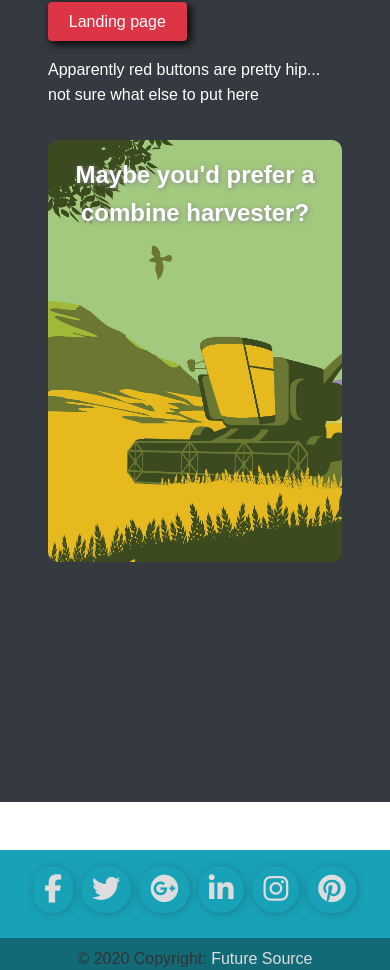
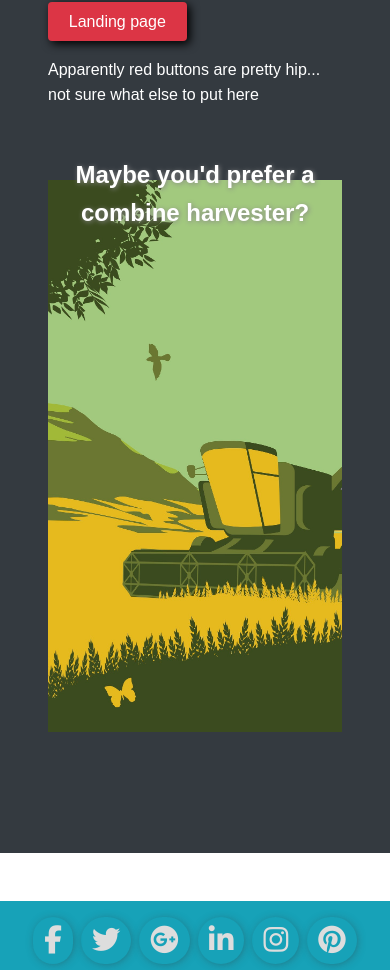
Before and after one commit to usernameistai/helpmecar, a React (Create React App) app in the folder client/: page /reg in a window 390 px wide. Shown: the part 1804-2774 px from the top of the page. Built offline with nearby package versions, Linux system fonts and the light colour scheme; no server answers.

Commit message:
enlargin combine pic

```diff
--- a/client/src/App.css
+++ b/client/src/App.css
@@ -1345,12 +1345,12 @@ button {
     max-width: 100%;
   }
   .reg-four {
-    /* background-size: 125%; */
+    background-size: 133%;
     text-align: center;
-    max-width: 100%;
-    height: 50vh;
-    margin: 0rem auto 10rem auto;
-    padding: -2rem;
+    /* max-width: 100%; */
+    height: 75vh;
+    margin: 0rem auto;
+    padding: -1.5rem;
     text-shadow: 1px 1px 5px #888;
   }
   .reg-link {
```
